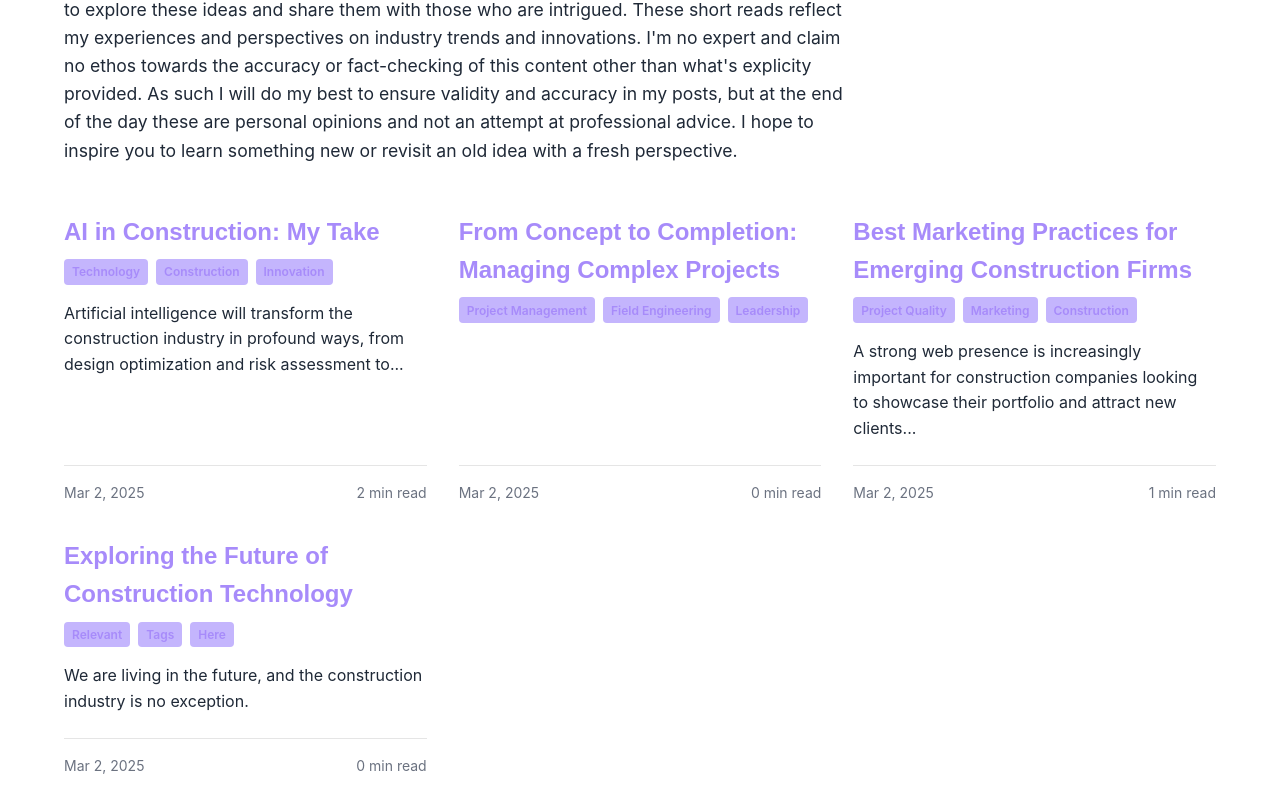
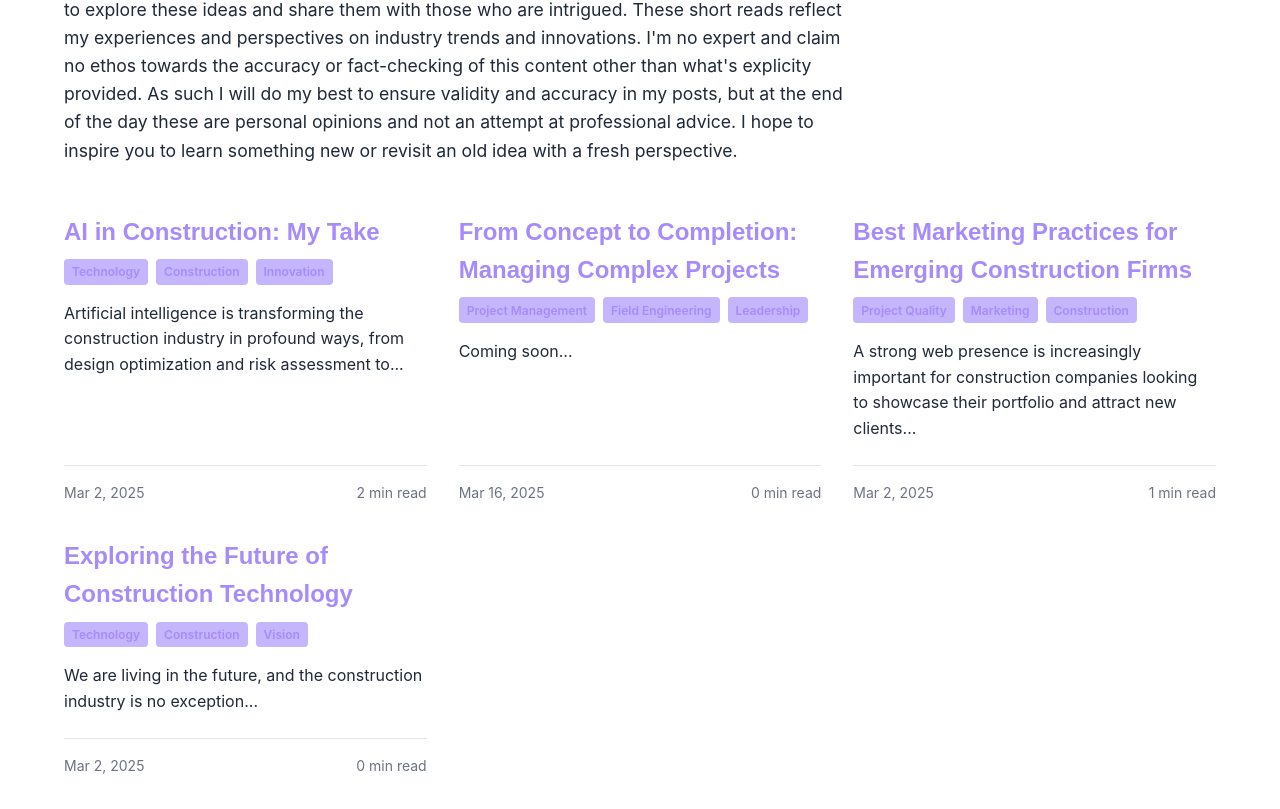
Before and after one commit to motiev01/tapstructures, a React (Create React App) app: page /insights in a window 1280 px wide. Shown: the part 343-1152 px from the top of the page. Built offline with nearby package versions, Linux system fonts and the light colour scheme.

Commit message:
Blog Post edits

```diff
--- a/src/data/blogPosts.ts
+++ b/src/data/blogPosts.ts
@@ -22,8 +22,14 @@ export interface BlogPost {
     {
       id: 1,
       title: 'AI in Construction: My Take',
-      preview: 'Artificial intelligence will transform the construction industry in profound ways, from design optimization and risk assessment to...',
-      content: 'Artificial intelligence is transforming the construction industry in profound ways, from design optimization and risk assessment to all out Constuction Drawing generation. As someone working at the intersection of technology and construction, I\'ve seen the benefits of using modern technologies firsthand(and knowing how to wield them), in comparison to the "old days"\n\nAI-powered tools will enhance, accelerate, and empower us to predict project timelines with greater accuracy, identify potential safety hazards before they become problems, and optimize resource allocation across complex projects(more efficient and effective). \n\nHowever, the human element remains more important than ever - AI serves as an enhancement to skilled professionals, not a replacement. The most successful implementations I\'ve seen maintain this balance, using AI to handle repetitive tasks while freeing human expertise for creative problem-solving and relationship management.',
+      preview: 'Artificial intelligence is transforming the construction industry in profound ways, from design optimization and risk assessment to...',
+      content: `Artificial intelligence is reshaping the construction industry in ways that were unimaginable just a decade or even years ago. From optimizing project designs and assessing scope gaps to generating detailed IFC set and Professional Architect approved construction drawings AI is a game changer. As someone who's working at the intersection of technology and construction I’ve seen firsthand how these modern tools outperform the old days methods in specific use cases and I’ve learned the importance of using them well.
+
+                AI powered tools will enhance our performance accelerate progress and empower us to tackle complex challenges of day to day construction with instantly and effortlessly. We will be able to train models privately and securely encrypted to predict project timelines with crazy accuracy spot potential safety hazards violations before they turn into costly problems pick up any fine details that slipped through the cracks during review and optimize resource allocation across even the trickiest projects. These advancements don’t just make us more efficient they make us more superhuman letting us deliver better results while cutting waste and time that bloats the industry.
+
+                I'm a full believer and see AI’s huge potential yet the human element is still more critical than ever. AI isn’t a replacement for skilled pros it’s an enhancement. Let me say that again. AI IS NOT A REPLACEMENT for everyone. I believe the best implementations will strike a careful balance. AI is great at handling repetitive data heavy tasks like crunching numbers for cost estimates or flagging potential delays which frees up human expertise for creative problem solving and relationship management. The bread and butter of construction and most industries. A well designed building isn’t just about numbers it’s about understanding local jurisdictions client wants needs and navigating the surprises that will surely pop up.
+
+                As we move forward the key to success is embracing AI as a partner not a crutch. Construction pros need to learn how to weave these tools into their daily work while keeping their edge on the skills that machines can’t touch like thinking on their feet adapting to chaos and building real trust with people. That’s how we’ll tap into AI’s power to build smarter safer and more sustainable projects without losing what makes this industry kick.`,
       date: '2025-03-02',
       readTime: 2, // minutes
       tags: ['Technology', 'Construction', 'Innovation']
@@ -31,9 +37,9 @@ export interface BlogPost {
     {
       id: 2,
       title: 'From Concept to Completion: Managing Complex Projects',
-      preview: '',
+      preview: 'Coming soon...',
       content: '',
-      date: '2025-03-02',
+      date: '2025-03-16',
       readTime: 0,
       tags: ['Project Management', 'Field Engineering', 'Leadership']
     },
@@ -49,11 +55,11 @@ export interface BlogPost {
     {
       id: 4, // Make sure this is unique and one higher than the previous highest ID
       title: 'Exploring the Future of Construction Technology',
-      preview: 'We are living in the future, and the construction industry is no exception.',
-      content: 'The full content of your blog post. You can use \n\n to create paragraph breaks that will render properly on the page.',
+      preview: 'We are living in the future, and the construction industry is no exception...',
+      content: 'Full content coming soon',
       date: '2025-03-02', // Use YYYY-MM-DD format
       readTime: 0, // Estimated reading time in minutes
-      tags: ['Relevant', 'Tags', 'Here'],
+      tags: ['Technology', 'Construction', 'Vision'],
       images: [testImg01]
     }
   ];
--- a/src/pages/ContactPage.tsx
+++ b/src/pages/ContactPage.tsx
@@ -165,7 +165,7 @@ const ContactPage: React.FC = () => {
 
     try {
       // Direct implementation with hard-coded Formspree endpoint (temporary for debugging)
-      const response = await fetch('https://formspree.io/f/mdkaqwdo', {
+      const response = await fetch(process.env.REACT_APP_FORMSPREE_ENDPOINT || '', {
         method: 'POST',
         headers: {
           'Content-Type': 'application/json',
```
